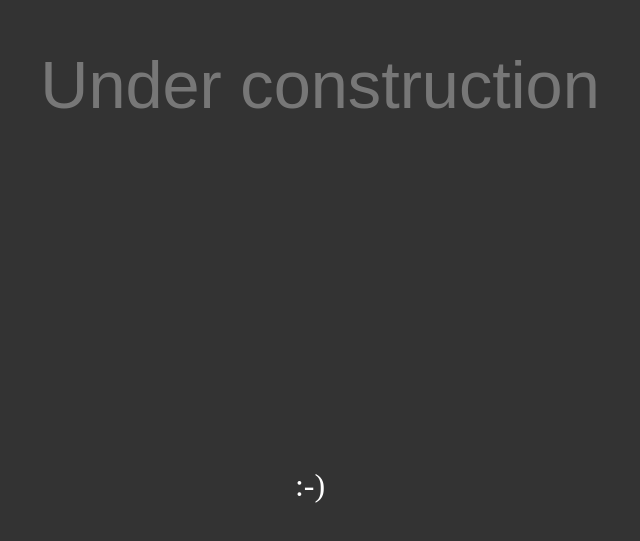
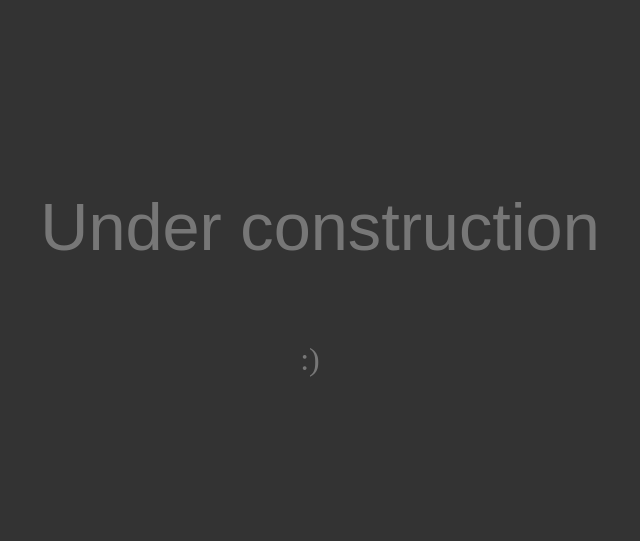
Before and after one commit to vladvuc/vladvuc.github.io, a plain HTML site: page index.html in a window 1280 px wide. Shown: the part 123-664 px from the top of the page, without its empty margins (330-970 px from the left). Drawn offline with Linux system fonts and the light colour scheme; a web font is replaced by a local one.

Commit message:
Index update

```diff
--- a/css/style.css
+++ b/css/style.css
@@ -9,7 +9,7 @@ body {
 }
 
 div {
-    height: 400px;
+    height: 100%;
     width: 100%;
     display: flex;
     flex-direction: column;
--- a/index.html
+++ b/index.html
@@ -1,5 +1,7 @@
 <title>Vladimir Vučković - The Website - The Vučković</title>
 <link rel="stylesheet" href="css/style.css">
+<!-- <link rel="stylesheet" href="https://cdn.jsdelivr.net/npm/bootstrap@4.1.3/dist/css/bootstrap.min.css"
+    integrity="sha384-MCw98/SFnGE8fJT3GXwEOngsV7Zt27NXFoaoApmYm81iuXoPkFOJwJ8ERdknLPMO" crossorigin="anonymous"> -->
 <style>
     h1 {
         text-align: center;
@@ -8,6 +10,7 @@
 
 <div class="blink_me">
     <h1 class="center">Under construction</h1>
+    <p> :) </p>
 </div>
 
 <div>
```
